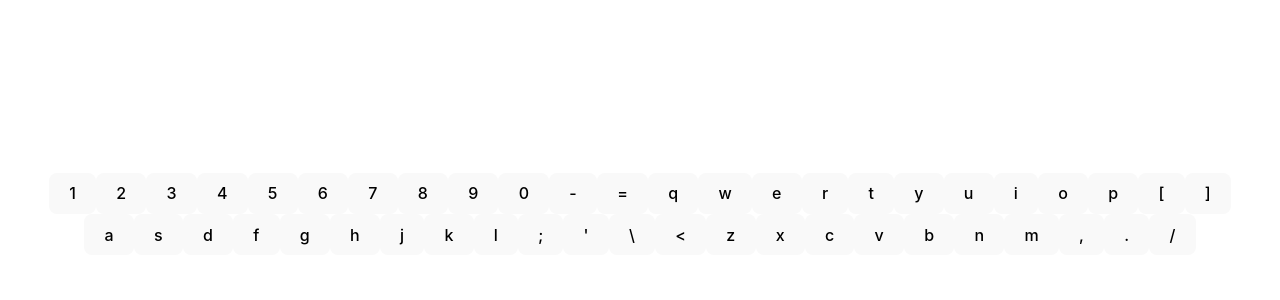
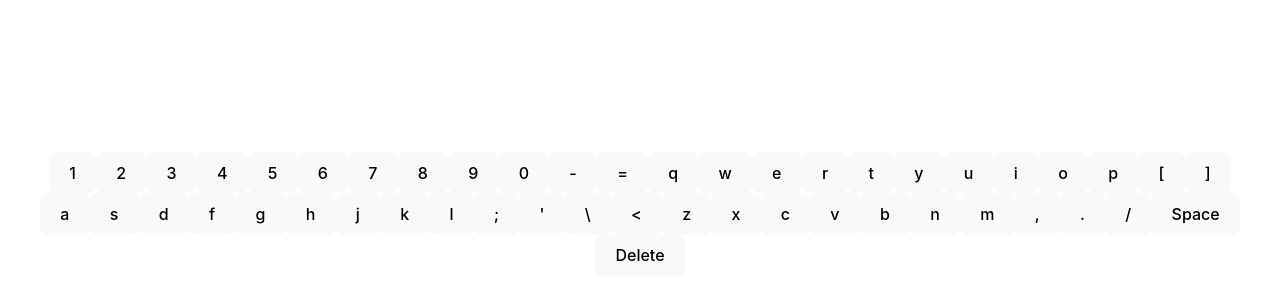
Before and after one commit to YoadRX/keyboard, a React (Vite) app: page / in a window 1280 px wide. Shown: the part 186-486 px from the top of the page. Built offline with nearby package versions, Linux system fonts and the light colour scheme.

Commit message:
KEys Delete and Space

```diff
--- a/src/Components/KeyBoard.jsx
+++ b/src/Components/KeyBoard.jsx
@@ -5,13 +5,17 @@ const KeyBoard = ({ value, lang }) => {
   const [keys, setKeys] = useState(value);
   const values = keys.split("");
   return (
+    <>
       <div>
         {values.map((key, index) => (
           <button key={index} id={index}>
             {key}
           </button>
         ))}
+        <button id="Space">Space</button>
+        <button id="Delete">Delete</button>
       </div>
+    </>
   );
 };
 
```
Lines whose indentation alone changed are shown as unchanged.
